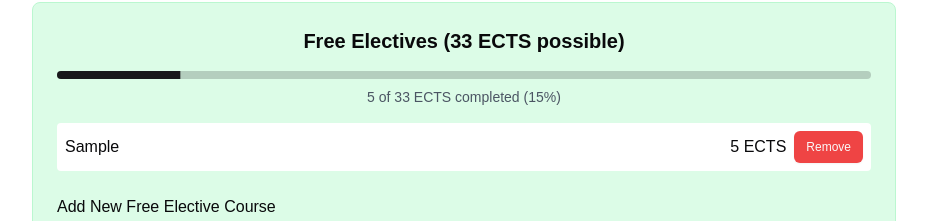
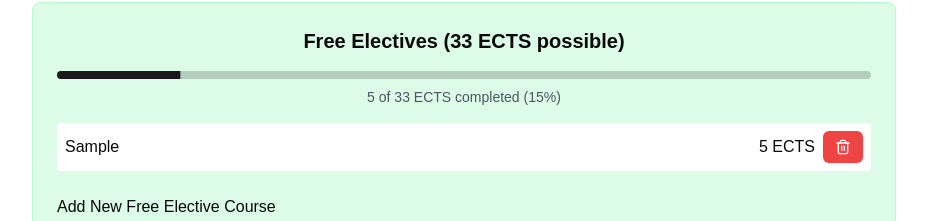
Before and after one commit to saurluca/coxi-credits, a Next.js app: page / in a window 1280 px wide. Both pictures are taken after typing "Sample", "5" into the empty fields and a click on the button "Add Free Elective Course". Shown: the part 2083-2304 px from the top of the page, without its empty margins (176-1103 px from the left). Built offline with nearby package versions, Linux system fonts and the light colour scheme.

Commit message:
style: same remove button everywhere

```diff
--- a/app/page.tsx
+++ b/app/page.tsx
@@ -739,7 +739,7 @@ export default function CourseTracker() {
                   size="sm"
                   onClick={() => removeFreeElectiveCourse(course.id)}
                 >
-                  Remove
+                  <Trash2 />
                 </Button>
               </div>
             </div>
```
